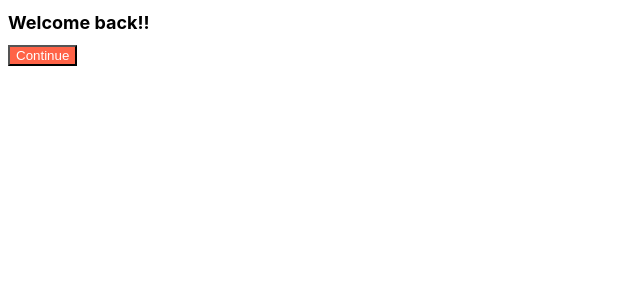
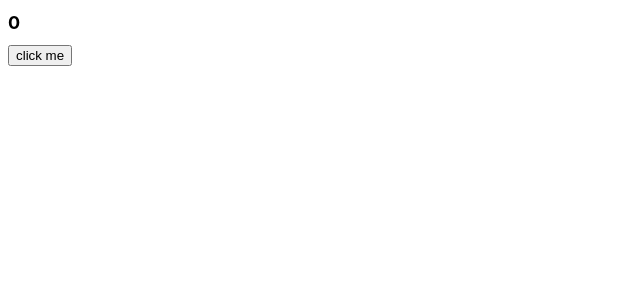
Before and after one commit to mgh3326/react-for-beginners, a React (Create React App) app: page / in a window 1280 px wide. Shown: the top 300 px of the page, without its empty margins (0-640 px from the left). Built offline with nearby package versions, Linux system fonts and the light colour scheme.

Commit message:
EFFECTS - Introduction

```diff
--- a/src/App.js
+++ b/src/App.js
@@ -1,13 +1,17 @@
 import Button from "./Button";
 import styles from "./App.module.css";
+import {useState} from "react";
 
 function App() {
+    const [counter, setCounter] = useState(0);
+    const onClick = () => setCounter((prev) => prev + 1);
+    console.log("rende r")
     return (
         <div>
             <h1 className={styles.title}>
-                Welcome back!!
+                {counter}
             </h1>
-            <Button text={"Continue"}/>
+            <button onClick={onClick}>click me</button>
         </div>
     );
 }
```
